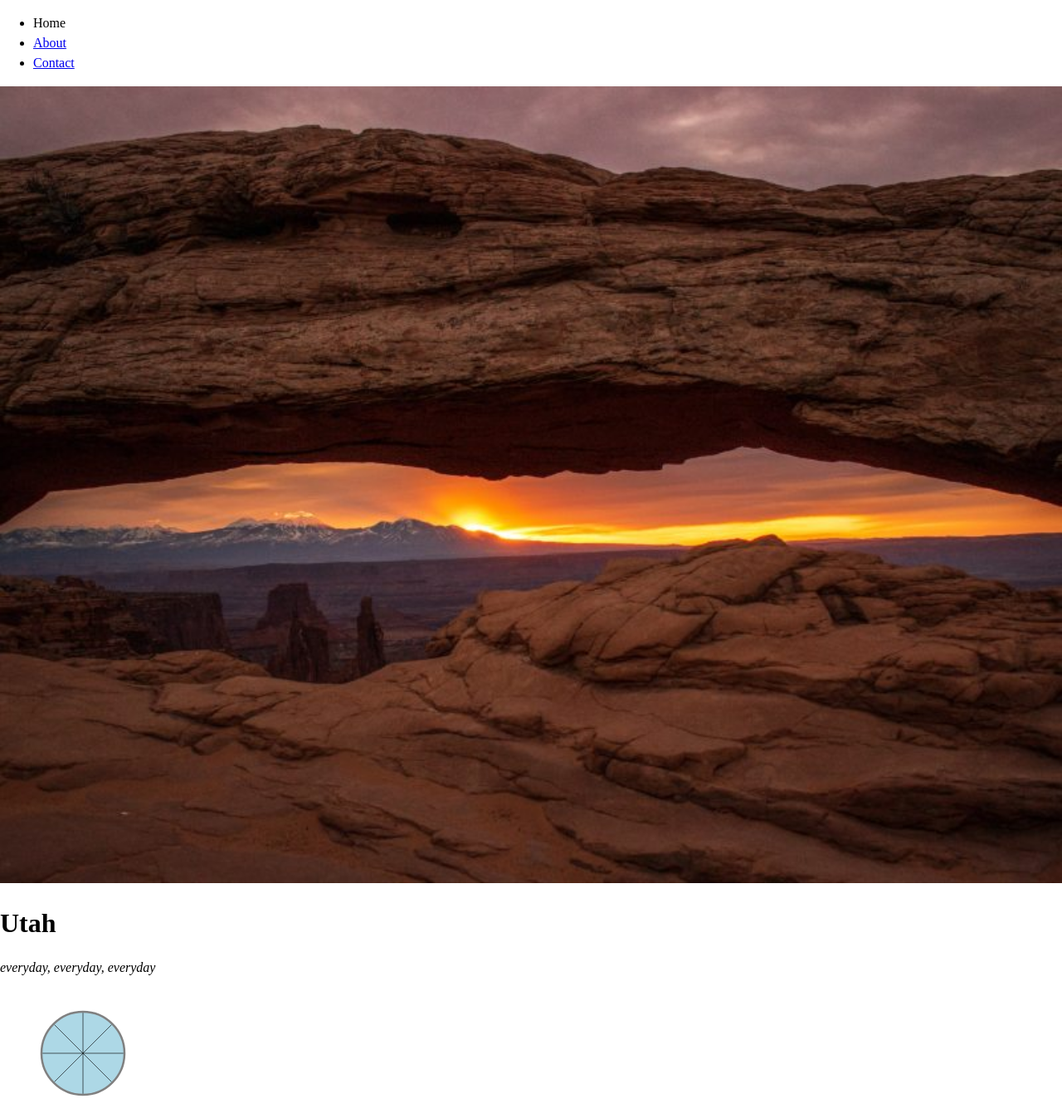
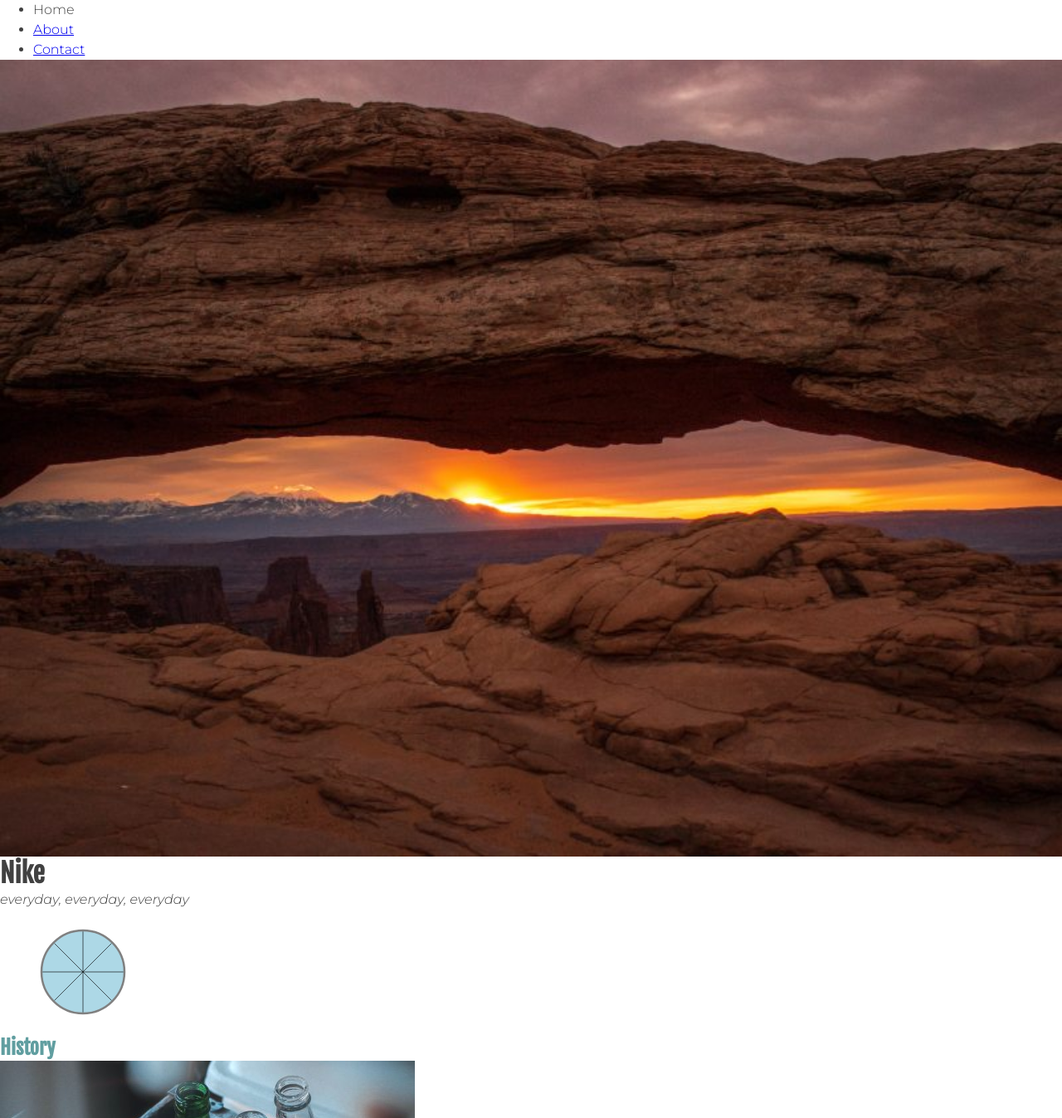
Before and after one commit to is-120-winter-2023/css-fonts-and-a-button-jnewell-7, a website: page index.html in a window 1280 px wide. Shown: the top 1347 px of the page at 83% size. Drawn offline with Linux system fonts and the light colour scheme.

Commit message:
start css

```diff
--- a/index.html
+++ b/index.html
@@ -9,9 +9,13 @@
   <link rel="apple-touch-icon" sizes="180x180" href="images/apple-touch-icon.png">
   <link rel="icon" type="image/png" sizes="32x32" href="images/favicon-32x32.png">
   <link rel="icon" type="image/png" sizes="16x16" href="images/favicon-16x16.png">
+  <link rel="preconnect" href="https://fonts.googleapis.com">
+<link rel="preconnect" href="https://fonts.gstatic.com" crossorigin>
+<link href="https://fonts.googleapis.com/css2?family=Fjalla+One&family=Montserrat:ital,wght@0,300;0,600;1,300&display=swap" rel="stylesheet">
   <link rel="stylesheet" href="styles/main.css">
   <link rel="manifest" href="images/site.webmanifest">
-  <title>Home - Utah</title>
+
+  <title>Home - Nike</title>
 </head>
 
 <body>
@@ -33,7 +37,7 @@
     <img src="images/hero1470.jpg" alt="image of sunset through arch">
   </picture>
 
-  <h1><strong>Utah</strong> </h1>
+  <h1><strong>Nike</strong> </h1>
   <p><em>everyday, everyday, everyday</em> </p>
 
   <svg>
--- a/styles/main.css
+++ b/styles/main.css
@@ -6,6 +6,16 @@
 /*****************************************************/
 /* Always add your CSS below the reset CSS           */
 /*****************************************************/
+
+:root {
+  --blue: #609ea0;
+  --red: #be0100ff;
+  --grey: #707f90;
+  --black: #000000;
+  --white: #ffffff;
+  --text: #414141ff;
+}
+
 *,
 *::before,
 *::after {
@@ -13,7 +23,7 @@
 }
 
 * {
-  /* margin: 0; */
+  margin: 0;
   /* this an experimental line-height; if it breaks, add line-height: 1.5 to body */
   line-height: calc(1em + 0.5rem);
 }
@@ -28,7 +38,7 @@ body {
   -webkit-font-smoothing: antialiased;
 }
 
-/* img,
+img,
 picture,
 video,
 canvas,
@@ -36,7 +46,7 @@ svg {
   display: block;
   max-width: 100%;
   height: auto;
-} */
+}
 
 input,
 button,
@@ -83,3 +93,31 @@ img[src$="svg"] {
 }
 
 /************ add your CSS here *****************/
+h1 {
+  font-family: "Fjalla One", sans-serif;
+  color: var(--text);
+}
+
+h2 {
+  font-family: "Fjalla One", sans-serif;
+  color: var(--blue);
+}
+
+h3 {
+  font-family: "Fjalla One", sans-serif;
+  color: var(--grey);
+}
+
+h4 {
+  font-family: "Fjalla One", sans-serif;
+  color: var(--red);
+}
+
+body {
+  font-family: "Montserrat", sans-serif;
+  color: var(--text);
+}
+
+* {
+  background-color: white;
+}
```
Also changed, not shown: about/index.html (+7 -1 lines), contact/index.html (+4 -0 lines).
